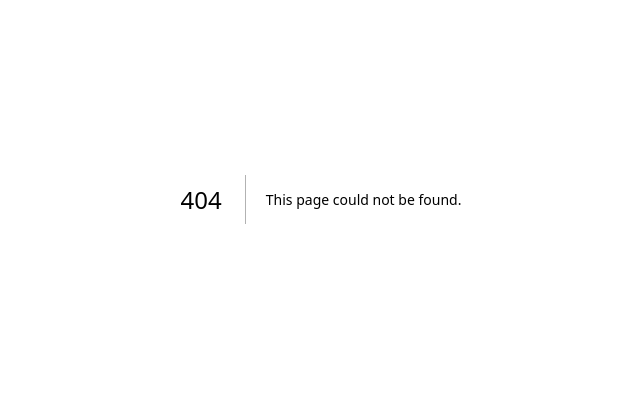
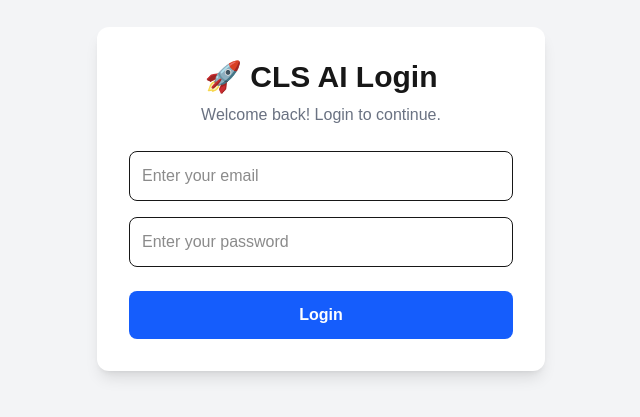
Before and after one commit to suvantrao25-tech/cls-ai-engine, a Next.js app in the folder frontend/: page /login in a window 1280 px wide. Before the commit this address had no page. Shown: the part 201-618 px from the top of the page, without its empty margins (319-959 px from the left). Built offline with nearby package versions, Linux system fonts and the light colour scheme; no server answers.

Commit message:
Add CLS AI login signup and Supabase setup

```diff
--- /dev/null
+++ b/frontend/app/login/page.tsx
@@ -0,0 +1,78 @@
+"use client";
+
+import { useState } from "react";
+import { supabase } from "@/lib/supabase";
+import { useRouter } from "next/navigation";
+
+export default function Login() {
+
+  const router = useRouter();
+
+  const [email, setEmail] = useState("");
+  const [password, setPassword] = useState("");
+
+
+  const handleLogin = async () => {
+
+    const { error } = await supabase.auth.signInWithPassword({
+      email,
+      password,
+    });
+
+
+    if (error) {
+      alert(error.message);
+      return;
+    }
+
+
+    router.push("/dashboard");
+
+  };
+
+
+  return (
+    <main className="min-h-screen flex items-center justify-center bg-gray-100">
+
+      <div className="bg-white p-8 rounded-xl shadow-lg w-full max-w-md">
+
+        <h1 className="text-3xl font-bold text-center">
+          🚀 CLS AI Login
+        </h1>
+
+        <p className="text-gray-500 text-center mt-2">
+          Welcome back! Login to continue.
+        </p>
+
+
+        <input
+          type="email"
+          placeholder="Enter your email"
+          className="w-full mt-6 p-3 border rounded-lg"
+          value={email}
+          onChange={(e)=>setEmail(e.target.value)}
+        />
+
+
+        <input
+          type="password"
+          placeholder="Enter your password"
+          className="w-full mt-4 p-3 border rounded-lg"
+          value={password}
+          onChange={(e)=>setPassword(e.target.value)}
+        />
+
+
+        <button
+          onClick={handleLogin}
+          className="w-full mt-6 bg-blue-600 text-white py-3 rounded-lg font-semibold hover:bg-blue-700"
+        >
+          Login
+        </button>
+
+
+      </div>
+
+    </main>
+  );
+}
--- a/frontend/app/page.tsx
+++ b/frontend/app/page.tsx
@@ -219,7 +219,24 @@ export default function Home() {
 
         </button>
 
+<div className="flex gap-4 mt-6">
 
+<a
+href="https://app.creatorlaunchspace.com/login"
+className="bg-blue-600 text-white px-6 py-3 rounded-lg"
+>
+Login
+</a>
+
+
+<a
+href="https://app.creatorlaunchspace.com/signup"
+className="bg-gray-900 text-white px-6 py-3 rounded-lg"
+>
+Create Free Account
+</a>
+
+</div>
 
 
 
--- /dev/null
+++ b/frontend/app/signup/page.tsx
@@ -0,0 +1,73 @@
+"use client";
+
+import { useState } from "react";
+import { supabase } from "@/lib/supabase";
+
+export default function Signup() {
+
+  const [email, setEmail] = useState("");
+  const [password, setPassword] = useState("");
+
+  const handleSignup = async () => {
+
+    const { data, error } = await supabase.auth.signUp({
+      email,
+      password,
+    });
+
+    if (error) {
+      alert(error.message);
+      return;
+    }
+
+    alert("Account created successfully! Please check your email.");
+    console.log(data);
+
+  };
+
+
+  return (
+    <main className="min-h-screen flex items-center justify-center bg-gray-100">
+
+      <div className="bg-white p-8 rounded-xl shadow-lg w-full max-w-md">
+
+        <h1 className="text-3xl font-bold text-center">
+          🚀 Create CLS AI Account
+        </h1>
+
+        <p className="text-gray-500 text-center mt-2">
+          Start creating AI content today.
+        </p>
+
+
+        <input
+          type="email"
+          placeholder="Enter your email"
+          className="w-full mt-6 p-3 border rounded-lg"
+          value={email}
+          onChange={(e)=>setEmail(e.target.value)}
+        />
+
+
+        <input
+          type="password"
+          placeholder="Create password"
+          className="w-full mt-4 p-3 border rounded-lg"
+          value={password}
+          onChange={(e)=>setPassword(e.target.value)}
+        />
+
+
+        <button
+          onClick={handleSignup}
+          className="w-full mt-6 bg-blue-600 text-white py-3 rounded-lg font-semibold hover:bg-blue-700"
+        >
+          Create Account
+        </button>
+
+
+      </div>
+
+    </main>
+  );
+}
--- /dev/null
+++ b/frontend/lib/supabase.ts
@@ -0,0 +1,9 @@
+import { createClient } from "@supabase/supabase-js";
+
+const supabaseUrl = process.env.NEXT_PUBLIC_SUPABASE_URL!;
+const supabaseKey = process.env.NEXT_PUBLIC_SUPABASE_ANON_KEY!;
+
+export const supabase = createClient(
+  supabaseUrl,
+  supabaseKey
+);
--- a/frontend/package.json
+++ b/frontend/package.json
@@ -9,6 +9,7 @@
     "lint": "eslint"
   },
   "dependencies": {
+    "@supabase/supabase-js": "^2.110.2",
     "next": "16.2.10",
     "react": "19.2.4",
     "react-dom": "19.2.4"
```
Also changed, not shown: 1 other file (tests, documents, lock files or other folders).
